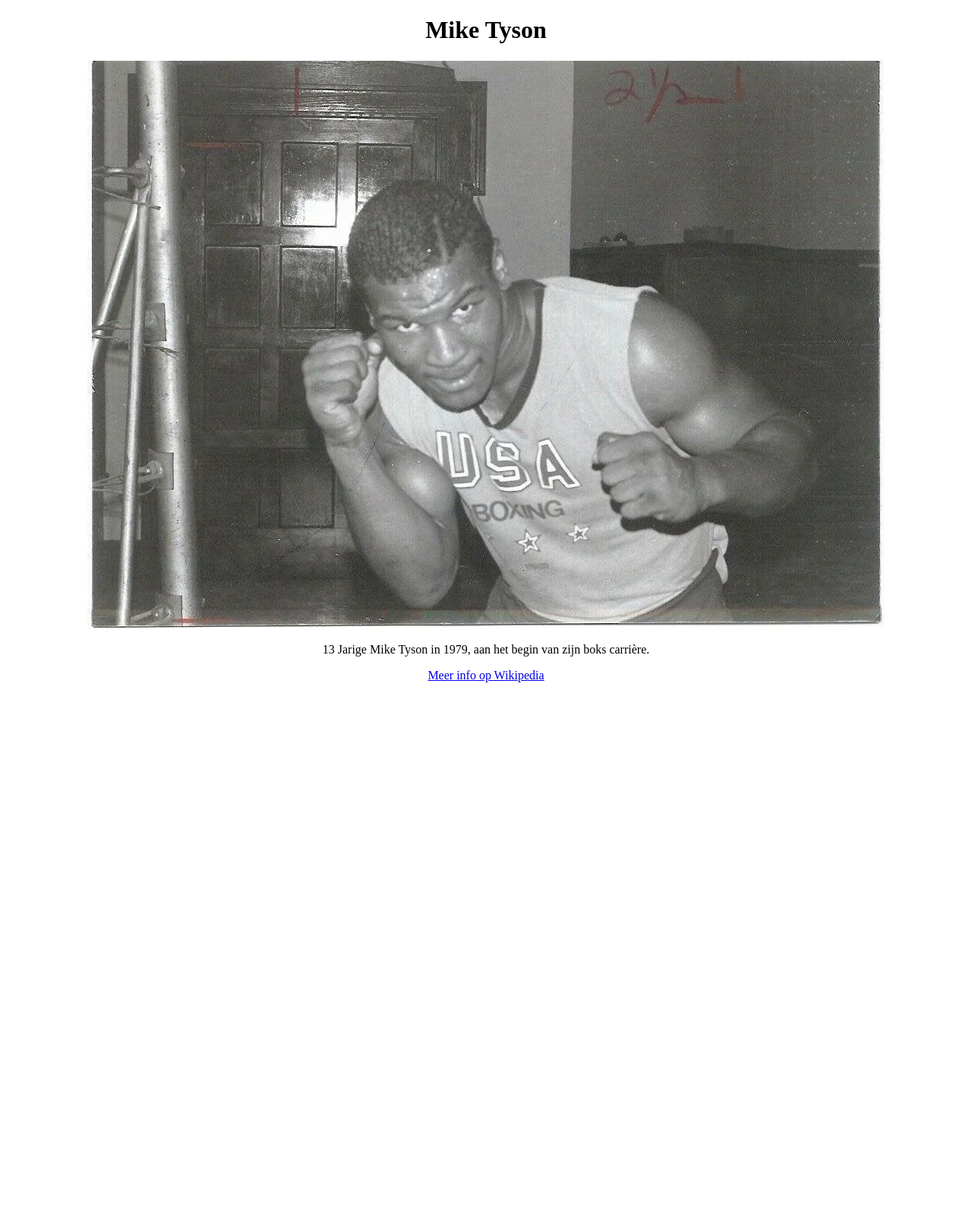
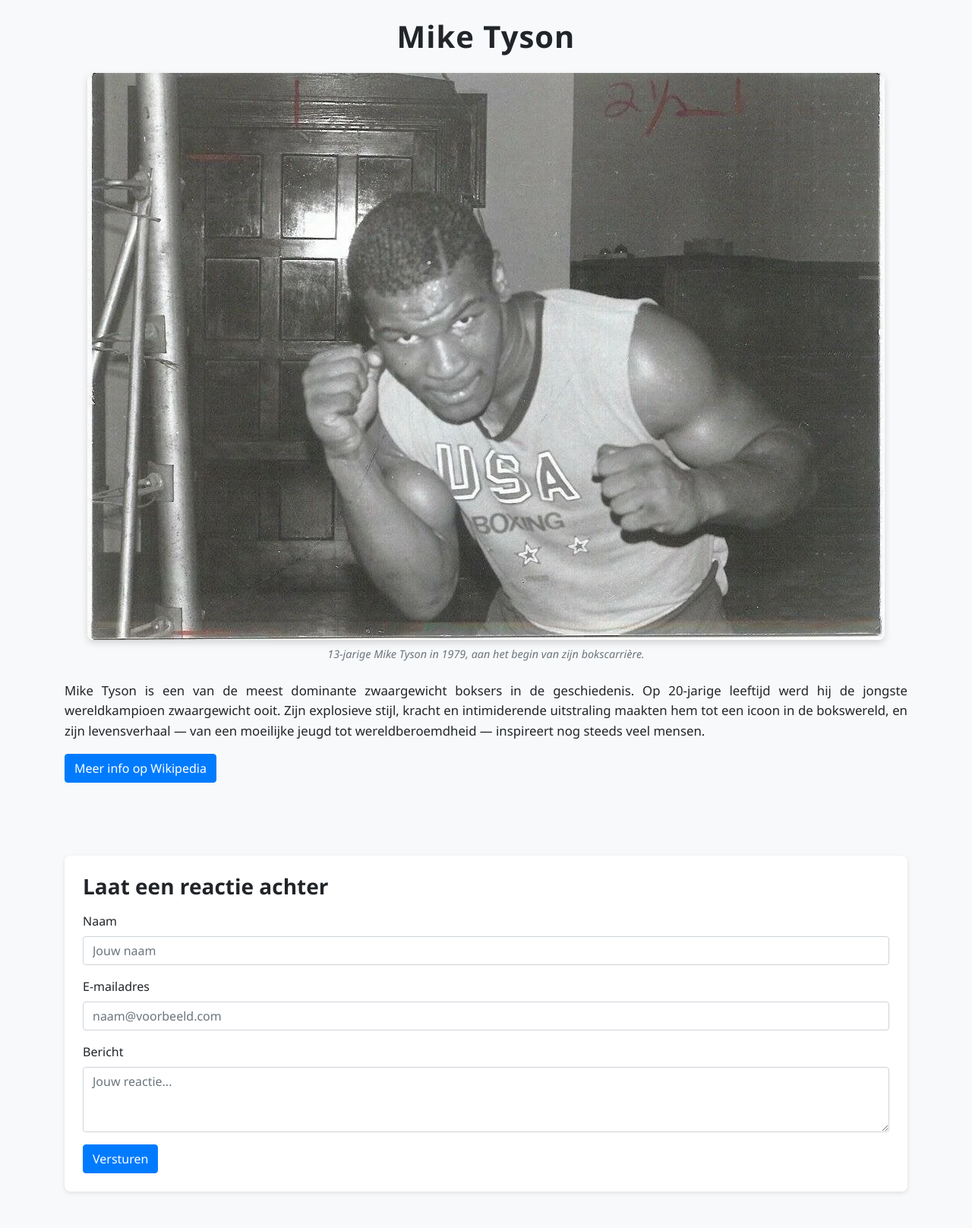
Before and after one commit to Abdelkhaleke01/Stage-opdrachten, a PHP site: page / in a window 1280 px wide. Shown: the whole page at 76% size. Before the commit the page ends 898 px from the top, so only its background shows below. Run offline with PHP 8.4, Linux system fonts and the light colour scheme.

Commit message:
Opdracht 1 klaar

```diff
--- a/Opdracht 1/Index.html
+++ b/Opdracht 1/Index.html
@@ -1,22 +1,67 @@
 <!DOCTYPE html>
-<html lang="en">
+<html lang="nl">
 <head>
     <meta charset="UTF-8">
     <meta name="viewport" content="width=device-width, initial-scale=1.0">
-    <title>Document</title>
+    <title>Mike Tyson Tribute Page</title>
+    <link rel="stylesheet" href="https://cdn.jsdelivr.net/npm/bootstrap@4.6.2/dist/css/bootstrap.min.css">
     <link rel="stylesheet" href="style.css">
 </head>
 <body>
 
-    <div id="main">
-  <h1 id="title">Mike Tyson</h1>
-<div id="img-div">
-  <img id="image" src="img/Mike tyson foto.png" alt="Beschrijving">
-  <p id="img-caption">13 Jarige Mike Tyson in 1979, aan het begin van zijn boks carrière.</p>
-</div>
-<a id="tribute-link" href="https://en.wikipedia.org/wiki/Mike_Tyson" target="_blank">
-  Meer info op Wikipedia
-</a>
+    <div class="container">
+        <div id="main">
+
+            <h1 id="title" class="text-center my-4">Mike Tyson</h1>
+
+            <div id="img-div" class="text-center">
+                <img id="image" class="img-fluid" src="img/mike-tyson-foto.png" alt="13-jarige Mike Tyson in 1979">
+                <p id="img-caption" class="text-muted">
+                    13-jarige Mike Tyson in 1979, aan het begin van zijn bokscarrière.
+                </p>
+            </div>
+
+            <p id="tribute-info" class="mt-4">
+                Mike Tyson is een van de meest dominante zwaargewicht boksers in de geschiedenis.
+                Op 20-jarige leeftijd werd hij de jongste wereldkampioen zwaargewicht ooit.
+                Zijn explosieve stijl, kracht en intimiderende uitstraling maakten hem tot een
+                icoon in de bokswereld, en zijn levensverhaal — van een moeilijke jeugd tot
+                wereldberoemdheid — inspireert nog steeds veel mensen.
+            </p>
+
+            <a id="tribute-link"
+               href="https://en.wikipedia.org/wiki/Mike_Tyson"
+               target="_blank"
+               class="btn btn-primary mb-5">
+                Meer info op Wikipedia
+            </a>
+
+            <form id="tribute-form" class="mt-5 mb-5">
+                <h3>Laat een reactie achter</h3>
+
+                <div class="form-group">
+                    <label for="name">Naam</label>
+                    <input type="text" class="form-control" id="name" placeholder="Jouw naam">
+                </div>
+
+                <div class="form-group">
+                    <label for="email">E-mailadres</label>
+                    <input type="email" class="form-control" id="email" placeholder="naam@voorbeeld.com">
+                </div>
+
+                <div class="form-group">
+                    <label for="message">Bericht</label>
+                    <textarea class="form-control" id="message" rows="3" placeholder="Jouw reactie..."></textarea>
+                </div>
+
+                <button type="submit" class="btn btn-primary">Versturen</button>
+            </form>
+
+        </div>
     </div>
+
+    <script src="https://code.jquery.com/jquery-3.5.1.slim.min.js"></script>
+    <script src="https://cdn.jsdelivr.net/npm/bootstrap@4.6.2/dist/js/bootstrap.bundle.min.js"></script>
+
 </body>
 </html>
--- a/Opdracht 1/style.css
+++ b/Opdracht 1/style.css
@@ -1,10 +1,62 @@
+body {
+    font-family: 'Segoe UI', Arial, sans-serif;
+    background-color: #f8f9fa;
+    color: #212529;
+}
+
+#title {
+    font-weight: 700;
+    letter-spacing: 1px;
+}
+
+#img-div {
+    margin-bottom: 1.5rem;
+}
+
 #image {
-  max-width: 100%;
-  height: auto;
+    max-width: 100%;
+    height: auto;
+    display: block;
+    margin: 0 auto;
+    border-radius: 8px;
+    box-shadow: 0 4px 10px rgba(0, 0, 0, 0.15);
 }
-#img-div {
-  text-align: center;
+
+#img-caption {
+    font-size: 0.9rem;
+    font-style: italic;
+    margin-top: 0.5rem;
 }
-#main {
-  text-align: center;
+
+#tribute-info {
+    font-size: 1.05rem;
+    line-height: 1.6;
+    text-align: justify;
 }
+
+#tribute-link {
+    display: inline-block;
+}
+
+#tribute-form {
+    background-color: #ffffff;
+    padding: 1.5rem;
+    border-radius: 8px;
+    box-shadow: 0 2px 6px rgba(0, 0, 0, 0.1);
+}
+
+#tribute-form h3 {
+    margin-bottom: 1rem;
+    font-weight: 600;
+}
+
+@media (max-width: 576px) {
+    #title {
+        font-size: 1.8rem;
+    }
+
+    #tribute-info {
+        text-align: left;
+        font-size: 1rem;
+    }
+}
```
Also changed, not shown: Opdracht 1/img/Mike-tyson-foto.png (renamed from Opdracht 1/img/Mike tyson foto.png), Opdracht 2/Index.html (added).
